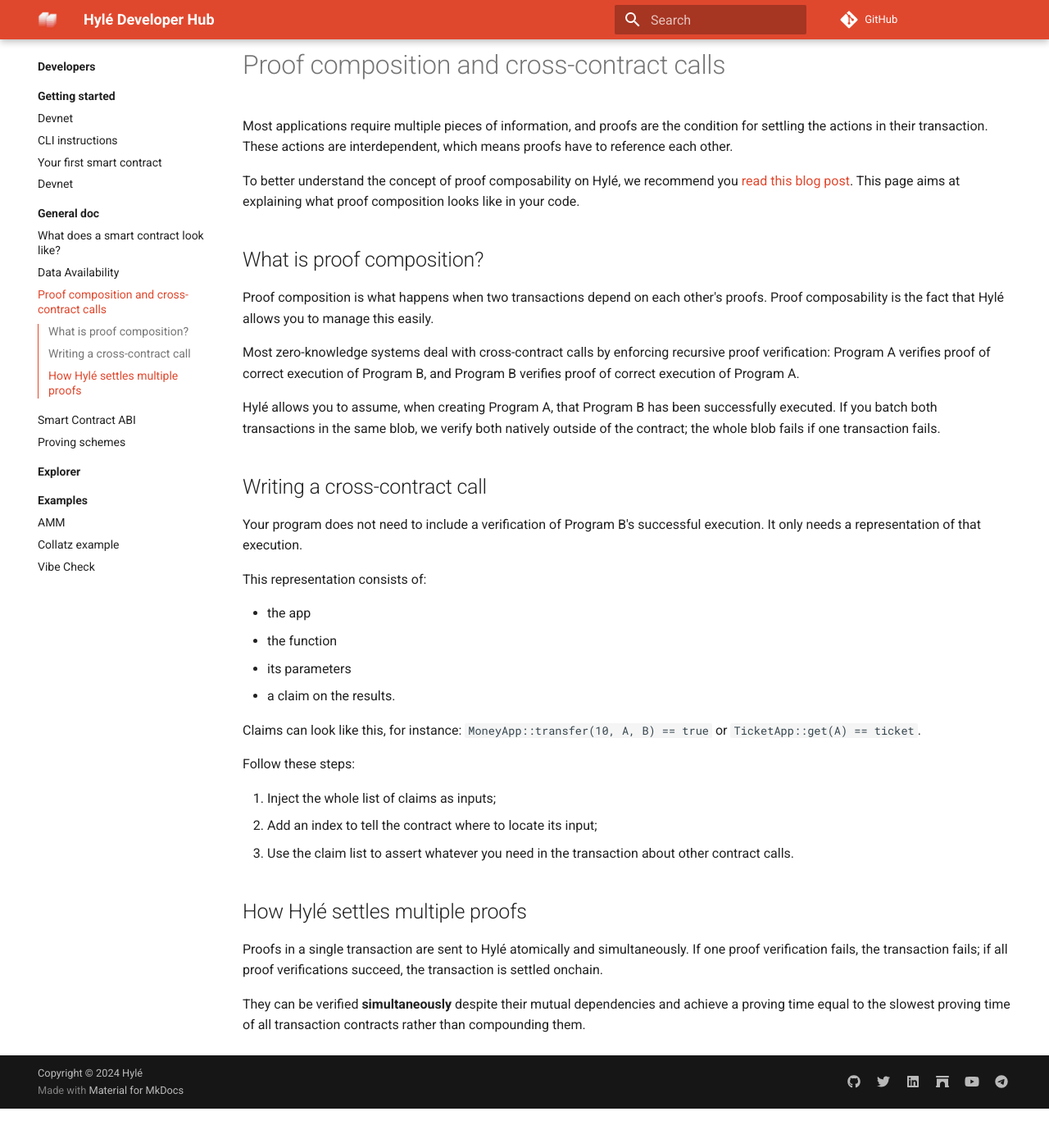
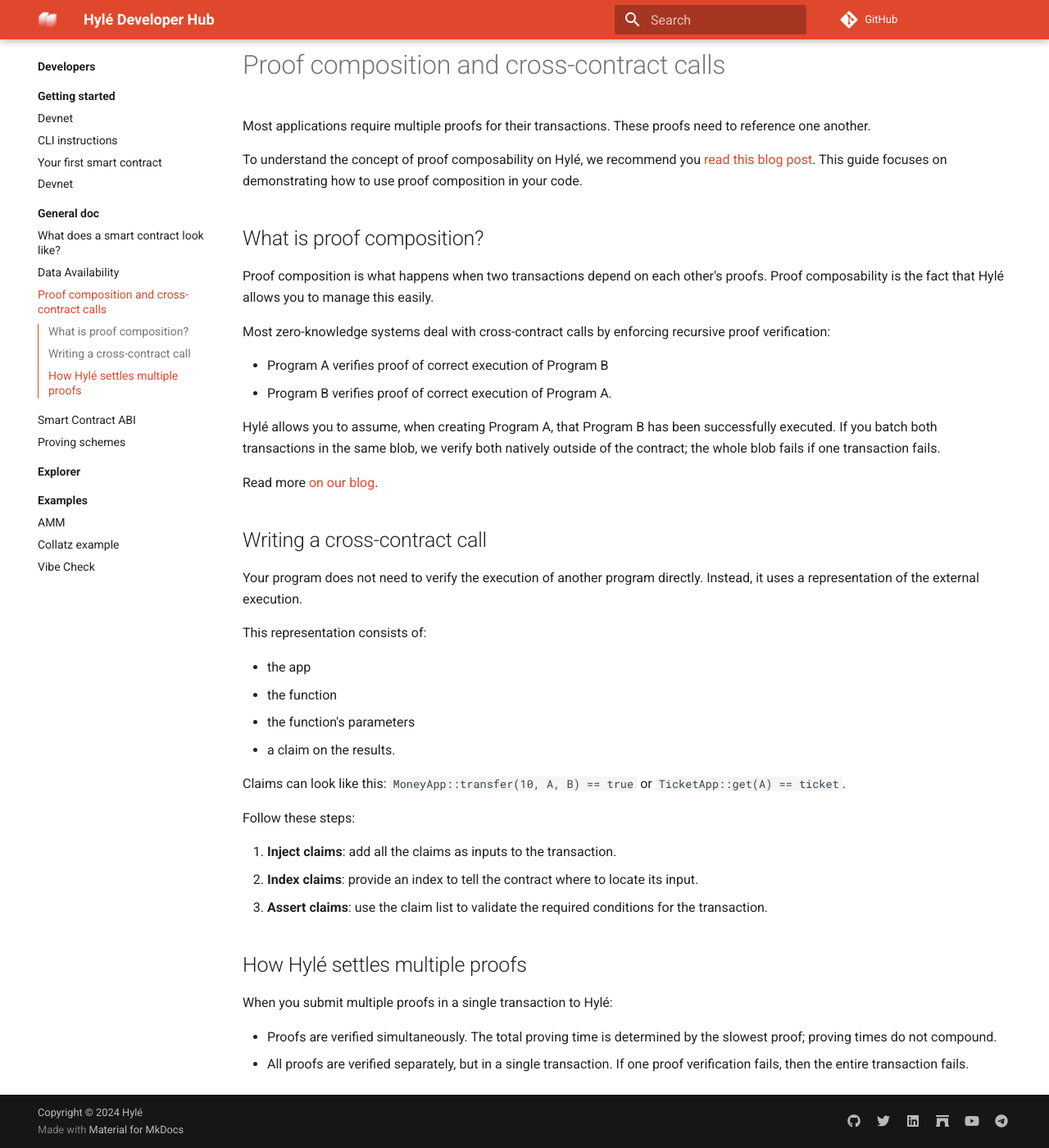
Before and after one commit to Hyle-org/devhub-hyle, an MkDocs documentation site: the page built from docs/developers/general-doc/proof-composability.md, in a window 1280 px wide and 1400 px high, scrolled down 127 px. Shown: the whole window at 82% size. Built offline with MkDocs 1.6.1 and Material for MkDocs 9.7.7, drawn with Linux system fonts in a browser that asks for light colours; comment, search, counter and statistics services are not loaded; before the commit the page ends 1479 px from its top, so only the background shows below that.

Commit message:
good ole chatgpt advice

```diff
--- a/docs/developers/general-doc/proof-composability.md
+++ b/docs/developers/general-doc/proof-composability.md
@@ -1,38 +1,44 @@
 # Proof composition and cross-contract calls
 
-Most applications require multiple pieces of information, and proofs are the condition for settling the actions in their transaction. These actions are interdependent, which means proofs have to reference each other.
+Most applications require multiple proofs for their transactions. These proofs need to reference one another.
 
-To better understand the concept of proof composability on Hylé, we recommend you [read this blog post](https://blog.hyle.eu/proof-composability-on-hyle/). This page aims at explaining what proof composition looks like in your code.
+To understand the concept of proof composability on Hylé, we recommend you [read this blog post](https://blog.hyle.eu/proof-composability-on-hyle/). This guide focuses on demonstrating how to use proof composition in your code.
 
 ## What is proof composition?
 
 Proof composition is what happens when two transactions depend on each other's proofs. Proof composability is the fact that Hylé allows you to manage this easily.
 
-Most zero-knowledge systems deal with cross-contract calls by enforcing recursive proof verification: Program A verifies proof of correct execution of Program B, and Program B verifies proof of correct execution of Program A.
+Most zero-knowledge systems deal with cross-contract calls by enforcing recursive proof verification:
+
+- Program A verifies proof of correct execution of Program B
+- Program B verifies proof of correct execution of Program A.
 
 Hylé allows you to assume, when creating Program A, that Program B has been successfully executed. If you batch both transactions in the same blob, we verify both natively outside of the contract; the whole blob fails if one transaction fails.
 
+Read more [on our blog](https://blog.hyle.eu/proof-composability-on-hyle/).
+
 ## Writing a cross-contract call
 
-Your program does not need to include a verification of Program B's successful execution. It only needs a representation of that execution.
+Your program does not need to verify the execution of another program directly. Instead, it uses a representation of the external execution.
 
 This representation consists of:
 
 - the app
 - the function
-- its parameters
+- the function's parameters
 - a claim on the results.
 
-Claims can look like this, for instance: `MoneyApp::transfer(10, A, B) == true` or `TicketApp::get(A) == ticket`.
+Claims can look like this: `MoneyApp::transfer(10, A, B) == true` or `TicketApp::get(A) == ticket`.
 
 Follow these steps:
 
-1. Inject the whole list of claims as inputs;
-1. Add an index to tell the contract where to locate its input;
-1. Use the claim list to assert whatever you need in the transaction about other contract calls.
+1. **Inject claims**: add all the claims as inputs to the transaction.
+1. **Index claims**: provide an index to tell the contract where to locate its input.
+1. **Assert claims**: use the claim list to validate the required conditions for the transaction.
 
 ## How Hylé settles multiple proofs
 
-Proofs in a single transaction are sent to Hylé atomically and simultaneously. If one proof verification fails, the transaction fails; if all proof verifications succeed, the transaction is settled onchain.
+When you submit multiple proofs in a single transaction to Hylé:
 
-They can be verified **simultaneously** despite their mutual dependencies and achieve a proving time equal to the slowest proving time of all transaction contracts rather than compounding them.
+- Proofs are verified simultaneously. The total proving time is determined by the slowest proof; proving times do not compound.
+- All proofs are verified separately, but in a single transaction. If one proof verification fails, then the entire transaction fails.
```
